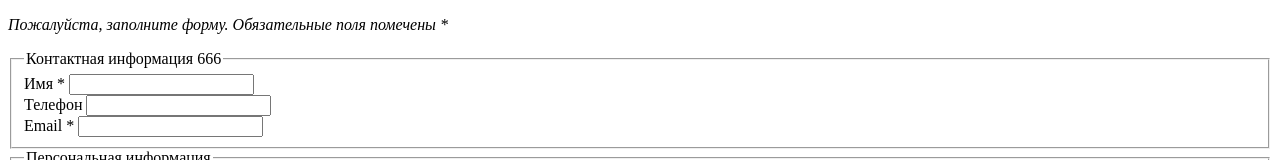
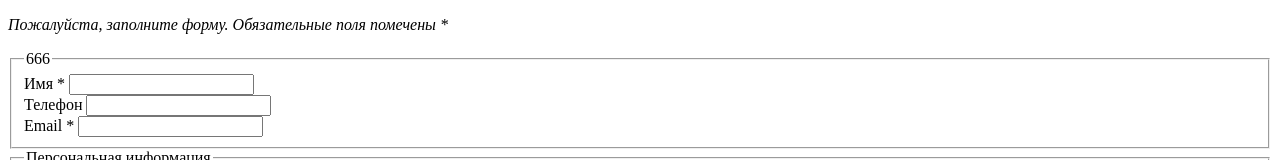
Before and after one commit to Haaum/my-01-repo, a plain HTML site: page index.html in a window 1280 px wide. Shown: the top 160 px of the page. Drawn offline with Linux system fonts and the light colour scheme.

Commit message:
My first commit123

```diff
--- a/index.html
+++ b/index.html
@@ -8,7 +8,7 @@
 
 <p><em><div>Пожалуйста, заполните форму. Обязательные поля помечены *</div></em></p>
 <fieldset>
-            <legend>Контактная информация  666</legend>
+            <legend>  666</legend>
 
             <div>
                 <label for="textField">Имя *</label>
```
